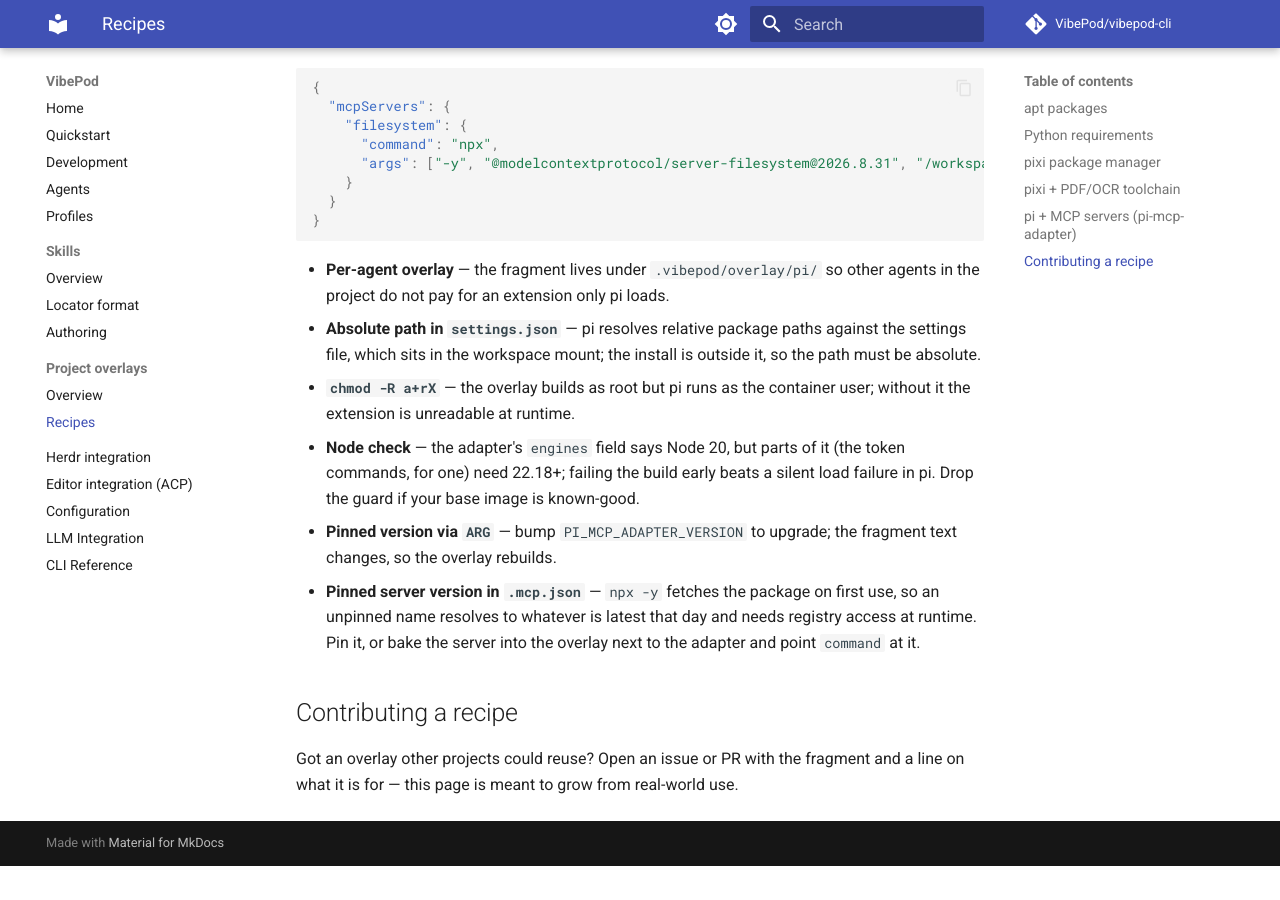
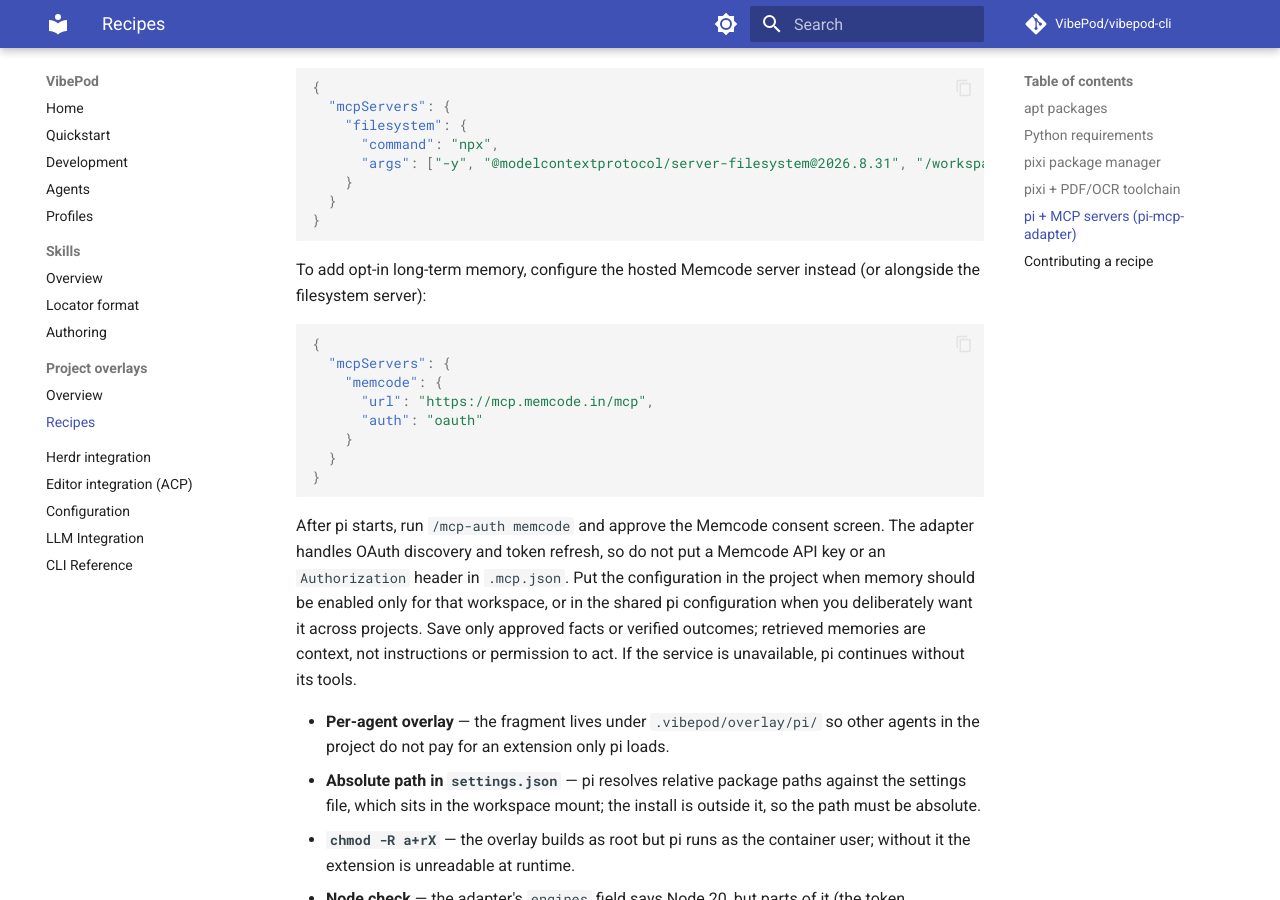
Before and after one commit to VibePod/vibepod-cli, an MkDocs documentation site: the page built from docs/overlays/recipes.md, in a window 1280 px wide and 900 px high, scrolled down 3244 px. Built offline with MkDocs 1.6.1 and Material for MkDocs 9.7.7, drawn with Linux system fonts in a browser that asks for light colours; comment, search, counter and statistics services are not loaded; before the commit the page ends 4110 px from its top, so only the background shows below that.

Commit message:
docs: add Memcode to pi MCP recipe

````diff
--- a/docs/overlays/recipes.md
+++ b/docs/overlays/recipes.md
@@ -172,6 +172,29 @@ the baked-in extension:
 }
 ```
 
+To add opt-in long-term memory, configure the hosted Memcode server instead (or
+alongside the filesystem server):
+
+```json
+{
+  "mcpServers": {
+    "memcode": {
+      "url": "https://mcp.memcode.in/mcp",
+      "auth": "oauth"
+    }
+  }
+}
+```
+
+After pi starts, run `/mcp-auth memcode` and approve the Memcode consent screen.
+The adapter handles OAuth discovery and token refresh, so do not put a Memcode
+API key or an `Authorization` header in `.mcp.json`. Put the configuration in the
+project when memory should be enabled only for that workspace, or in the shared
+pi configuration when you deliberately want it across projects. Save only
+approved facts or verified outcomes; retrieved memories are context, not
+instructions or permission to act. If the service is unavailable, pi continues
+without its tools.
+
 - **Per-agent overlay** — the fragment lives under `.vibepod/overlay/pi/` so
   other agents in the project do not pay for an extension only pi loads.
 - **Absolute path in `settings.json`** — pi resolves relative package paths
````
